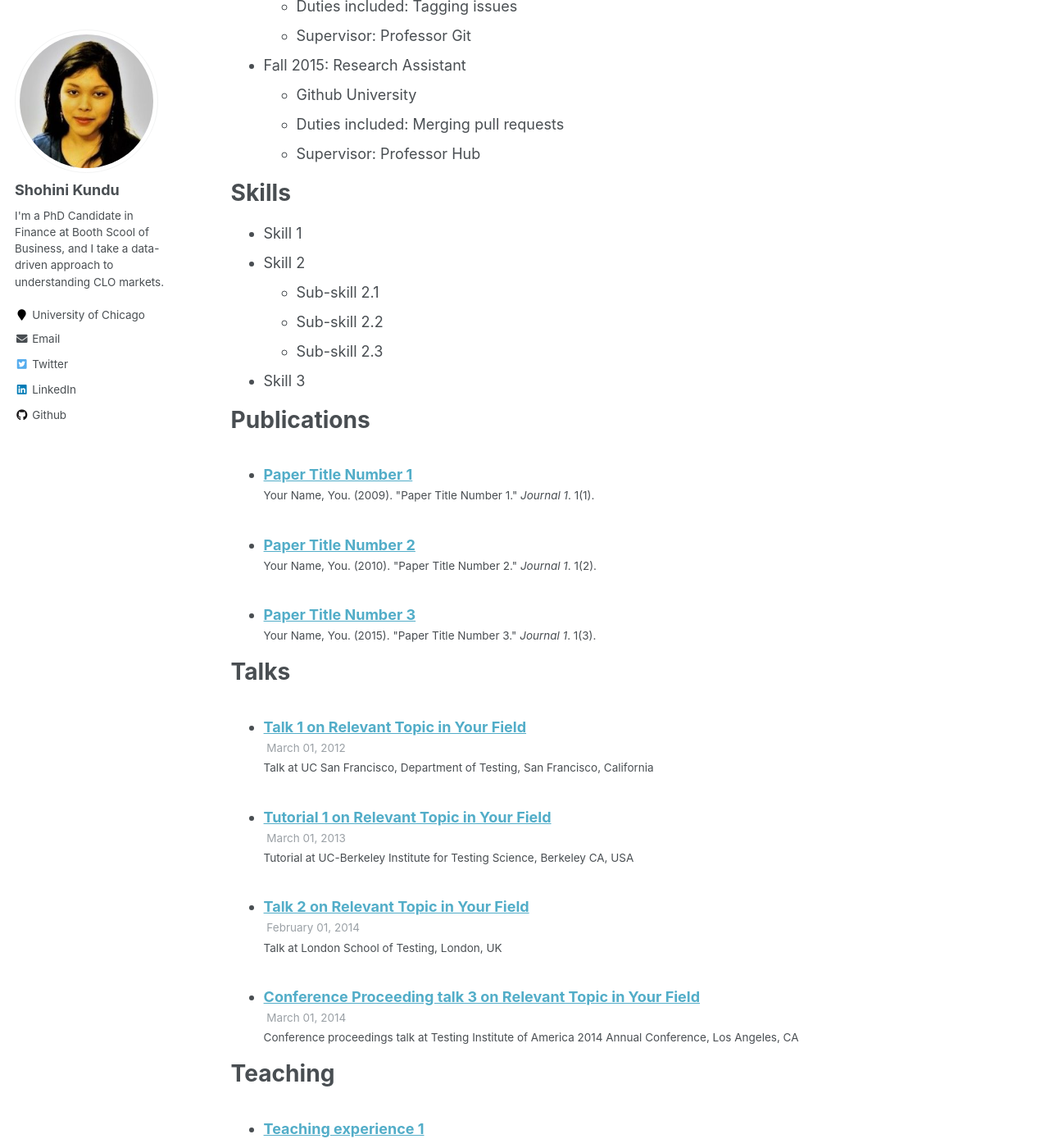
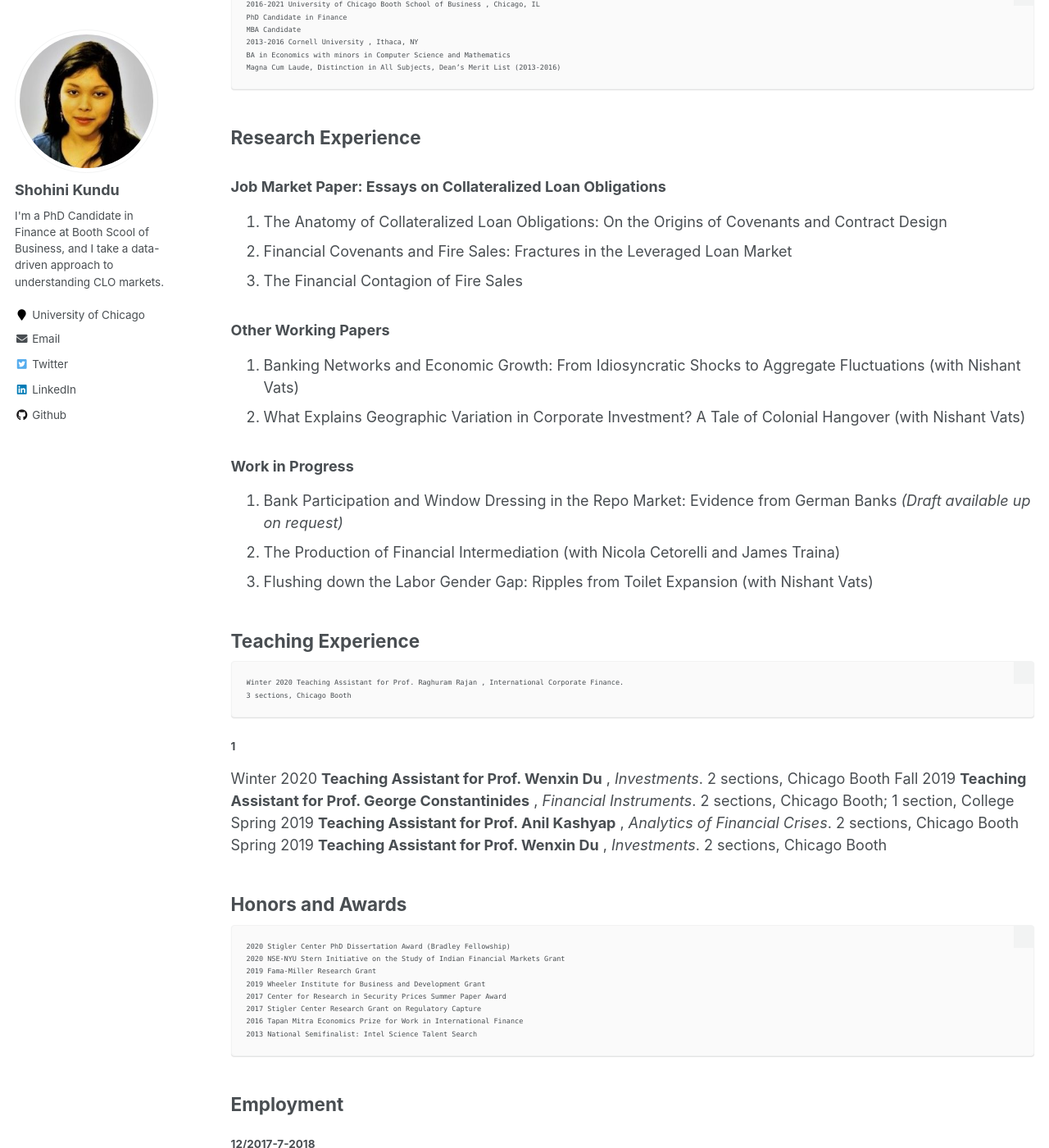
Before and after one commit to shohinikundu/shohinikundu.github.io, a Jekyll site: the page built from _pages/cv.md, in a window 1280 px wide and 1400 px high, scrolled down 459 px. Shown: the whole window at 82% size. Built offline with Jekyll 4.4.1, drawn with Linux system fonts in a browser that asks for light colours; some of the changed text lies outside the part shown.

Commit message:
Update cv.md

````diff
--- a/_pages/cv.md
+++ b/_pages/cv.md
@@ -9,51 +9,108 @@ redirect_from:
 
 {% include base_path %}
 
-Education
-======
-* B.S. in GitHub, GitHub University, 2012
-* M.S. in Jekyll, GitHub University, 2014
-* Ph.D in Version Control Theory, GitHub University, 2018 (expected)
+# Shohini
 
-Work experience
-======
-* Summer 2015: Research Assistant
-  * Github University
-  * Duties included: Tagging issues
-  * Supervisor: Professor Git
+# Kundu
 
-* Fall 2015: Research Assistant
-  * Github University
-  * Duties included: Merging pull requests
-  * Supervisor: Professor Hub
+```
+5807 S Woodlawn
+Chicago, IL 60615
+H +1 (413) 695-
+B skundu@chicagobooth.edu
+```
+## Education
 
-Skills
-======
-* Skill 1
-* Skill 2
-  * Sub-skill 2.1
-  * Sub-skill 2.2
-  * Sub-skill 2.3
-* Skill 3
+```
+2016-2021 University of Chicago Booth School of Business , Chicago, IL
+PhD Candidate in Finance
+MBA Candidate
+2013-2016 Cornell University , Ithaca, NY
+BA in Economics with minors in Computer Science and Mathematics
+Magna Cum Laude, Distinction in All Subjects, Dean’s Merit List (2013-2016)
+```
+## Research Experience
 
-Publications
-======
-  <ul>{% for post in site.publications %}
-    {% include archive-single-cv.html %}
-  {% endfor %}</ul>
+### Job Market Paper: Essays on Collateralized Loan Obligations
 
-Talks
-======
-  <ul>{% for post in site.talks %}
-    {% include archive-single-talk-cv.html %}
-  {% endfor %}</ul>
+1. The Anatomy of Collateralized Loan Obligations: On the Origins of Covenants and
+    Contract Design
+2. Financial Covenants and Fire Sales: Fractures in the Leveraged Loan Market
+3. The Financial Contagion of Fire Sales
 
-Teaching
-======
-  <ul>{% for post in site.teaching %}
-    {% include archive-single-cv.html %}
-  {% endfor %}</ul>
+### Other Working Papers
 
-Service and leadership
-======
-* Currently signed in to 43 different slack teams
+4. Banking Networks and Economic Growth: From Idiosyncratic Shocks to Aggregate
+    Fluctuations (with Nishant Vats)
+5. What Explains Geographic Variation in Corporate Investment? A Tale of Colonial
+    Hangover (with Nishant Vats)
+
+### Work in Progress
+
+1. Bank Participation and Window Dressing in the Repo Market: Evidence from German
+    Banks _(Draft available up on request)_
+2. The Production of Financial Intermediation (with Nicola Cetorelli and James Traina)
+3. Flushing down the Labor Gender Gap: Ripples from Toilet Expansion (with Nishant
+    Vats)
+
+## Teaching Experience
+
+```
+Winter 2020 Teaching Assistant for Prof. Raghuram Rajan , International Corporate Finance.
+3 sections, Chicago Booth
+```
+#### 1
+
+
+Winter 2020 **Teaching Assistant for Prof. Wenxin Du** , _Investments_.
+2 sections, Chicago Booth
+Fall 2019 **Teaching Assistant for Prof. George Constantinides** , _Financial Instruments_.
+2 sections, Chicago Booth; 1 section, College
+Spring 2019 **Teaching Assistant for Prof. Anil Kashyap** , _Analytics of Financial Crises_.
+2 sections, Chicago Booth
+Spring 2019 **Teaching Assistant for Prof. Wenxin Du** , _Investments_.
+2 sections, Chicago Booth
+
+## Honors and Awards
+
+```
+2020 Stigler Center PhD Dissertation Award (Bradley Fellowship)
+2020 NSE-NYU Stern Initiative on the Study of Indian Financial Markets Grant
+2019 Fama-Miller Research Grant
+2019 Wheeler Institute for Business and Development Grant
+2017 Center for Research in Security Prices Summer Paper Award
+2017 Stigler Center Research Grant on Regulatory Capture
+2016 Tapan Mitra Economics Prize for Work in International Finance
+2013 National Semifinalist: Intel Science Talent Search
+```
+## Employment
+
+#### 12/2017-7-2018
+
+```
+Research Intern , German Central Bank , Frankfurt, Germany.
+Bank Participation and Window Dressing in the Repo Market: Evidence from German Banks
+```
+### 06/2016-08/2016
+```
+Summer Analyst , Citigroup Quantitative Trading and Analysis , New York, NY.
+Commodities Research Team
+```
+### 05/2015-08/2015
+```
+Summer Analyst , BlackRock Portfolio Analytics Group , New York, NY.
+Financial Markets Advisory
+```
+## Personal
+### 2017- date
+```
+Board of Directors, Telluride Association. Serve as a trustee for an educational non-profit organization with an endowment of > $50 million that offers educational opportunities and scholarships to high potential high school, undergraduate, and graduate students.
+...
+### 2013
+...
+President’s Volunteer Service Award (Gold Level)
+...
+...
+Citizenship: USA
+Languages: English, Bengali, Spanish, Hindi
+```
````
